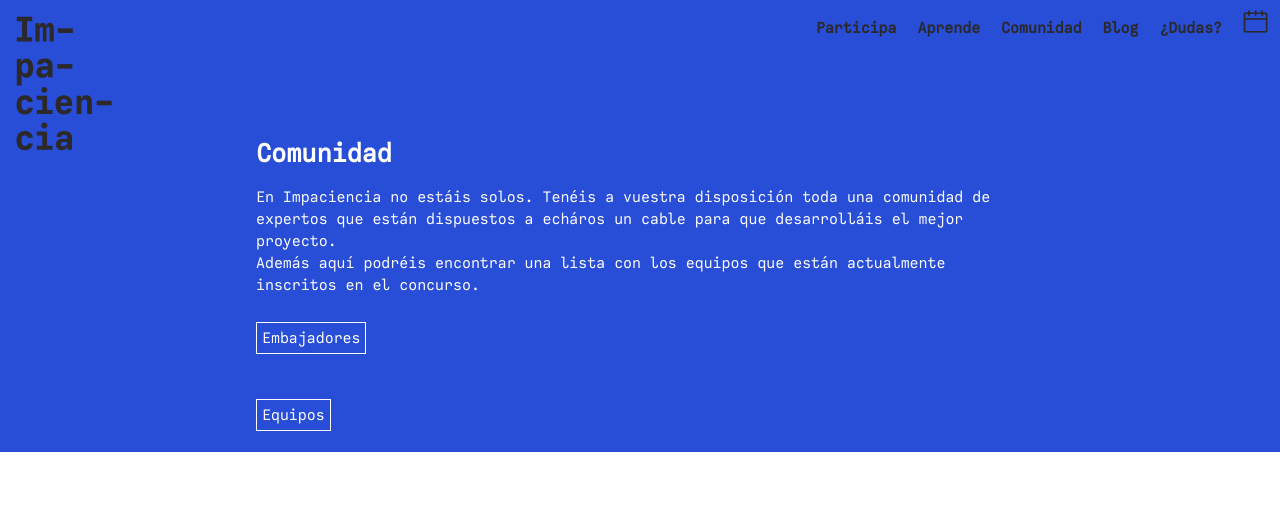
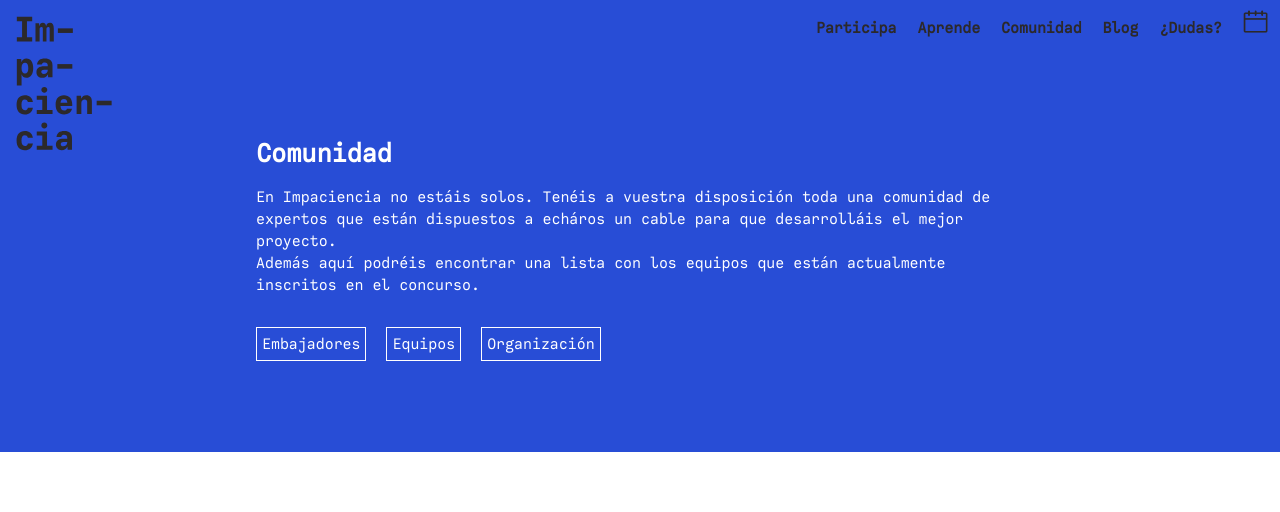
Before and after one commit to Impaciencia/impaciencia.github.io, a Jekyll site: the page built from comunidad.html, in a window 1280 px wide and 1400 px high. Shown: the top 512 px of the window. Built offline with Jekyll 4.4.1, drawn with Linux system fonts in a browser that asks for light colours; some web fonts are replaced; grey boxes are pictures that could not be loaded.

Commit message:
responsive post

```diff
--- a/css/style.css
+++ b/css/style.css
@@ -1165,7 +1165,8 @@
     margin-right: 20px;
     text-align: left;
     float: left;
-    clear: both;
+	display: grid;
+    /* clear: both; */
 }
 
 .contenidocomunidad .boton a {
```
